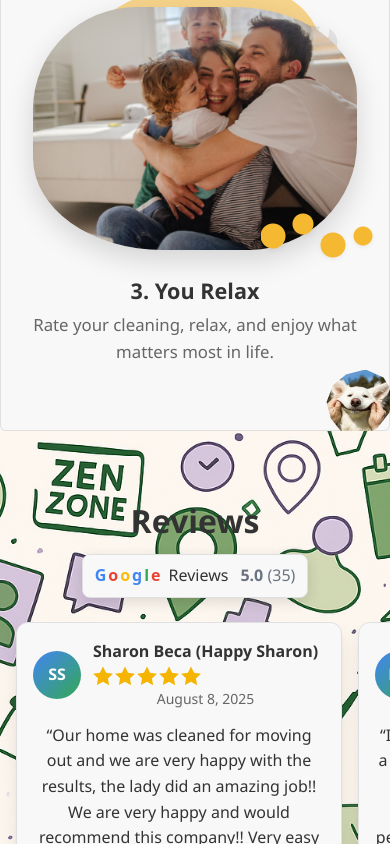
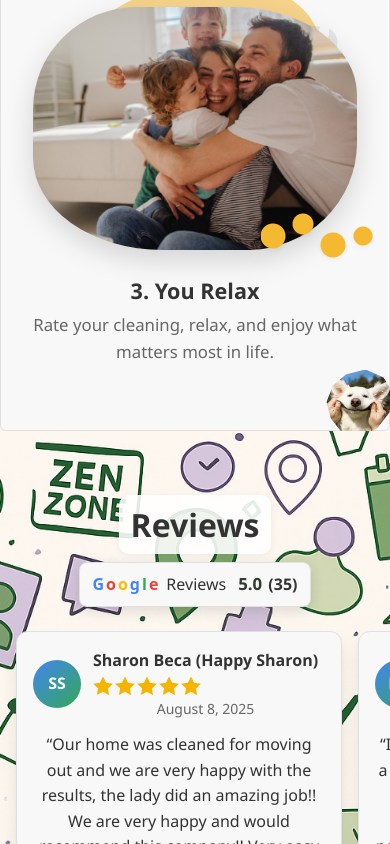
Before and after one commit to marinusdebeer/zen-zone-cleaning-website, a React (Create React App) app: page / in a window 390 px wide. Shown: the part 6289-7133 px from the top of the page. Built offline with nearby package versions, Linux system fonts and the light colour scheme.

Commit message:
emails re-enabled and added new image for book online

```diff
--- a/public/index.html
+++ b/public/index.html
@@ -93,26 +93,35 @@
         if (scriptsLoaded) return;
         scriptsLoaded = true;
 
-        const scripts = [
+        // Load in a strict sequence so EmailJS SDK is guaranteed before Email.js
+        const urls = [
           '%PUBLIC_URL%/js/Utilities.js',
           '%PUBLIC_URL%/js/Tracking.js',
           'https://cdn.jsdelivr.net/npm/emailjs-com@3/dist/email.min.js',
           '%PUBLIC_URL%/js/Email.js'
         ];
 
-        scripts.forEach(src => {
-          const script = document.createElement('script');
-          script.src = src;
-          script.async = true;
-          document.head.appendChild(script);
-        });
+        const loadSequential = (list) => {
+          if (!list.length) return;
+          const src = list.shift();
+          const s = document.createElement('script');
+          s.src = src;
+          // Ensure predictable execution order
+          s.async = false;
+          s.defer = false;
+          s.onload = () => loadSequential(list);
+          s.onerror = () => loadSequential(list); // do not block others
+          document.head.appendChild(s);
+        };
+        loadSequential(urls.slice());
       };
 
-      // Load on first interaction or after 3 seconds
+      // Load on first interaction, DOM ready, or after 3 seconds
       const events = ['mousedown', 'mousemove', 'keypress', 'scroll', 'touchstart'];
       events.forEach(event => {
         document.addEventListener(event, loadScripts, { once: true, passive: true });
       });
+      document.addEventListener('DOMContentLoaded', loadScripts, { once: true });
       setTimeout(loadScripts, 3000);
     </script>
   </head>
--- a/src/components/About.css
+++ b/src/components/About.css
@@ -34,7 +34,7 @@
   .about__title::after {
     width: 84px;
     height: 84px;
-    top: -48px;
+    top: -72px; /* raise moose on mobile so it doesn't cover the title */
   }
 }
 
--- a/src/components/BookingPage.js
+++ b/src/components/BookingPage.js
@@ -44,7 +44,7 @@ const BookingPage = () => {
   }, []);
 
   // Feature flag: temporarily disable emails
-  const ENABLE_EMAILS = false;
+  const ENABLE_EMAILS = true;
 
   // Prefill flag (?prefill=1) to auto-populate all fields for testing
   useEffect(() => {
--- a/src/components/Reviews.css
+++ b/src/components/Reviews.css
@@ -49,6 +49,17 @@
 .reviews__title {
   font-size: 2rem;
   margin: 0;
+  display: inline-block;
+  padding: 0.25rem 0.75rem;
+  border-radius: 10px;
+  background: rgba(255, 255, 255, 0.88);
+  box-shadow: 0 2px 10px rgba(0, 0, 0, 0.06);
+}
+
+/* Dark theme: use subtle translucent dark chip */
+[data-theme='dark'] .reviews .reviews__title {
+  background: rgba(0, 0, 0, 0.35);
+  box-shadow: none;
 }
 
 .reviews__actions {
@@ -57,8 +68,16 @@
   gap: 0.75rem;
 }
 .reviews__summary {
-  color: #6b7280;
+  color: var(--color-text);
   margin-left: 0.25rem;
+  font-weight: 700;
+}
+
+.reviews__summary strong {
+  color: var(--color-primary);
+  font-weight: 800;
+  font-size: 1.05rem;
+  margin-right: 2px;
 }
 
 .google-button {
--- a/src/components/Steps.js
+++ b/src/components/Steps.js
@@ -9,7 +9,7 @@ import './Faces.css';
 const Steps = () => {
   const steps = [
     {
-      image: `${process.env.PUBLIC_URL}/images/5.png`,
+      image: `${process.env.PUBLIC_URL}/images/book_online.png`,
       title: 'Book Online',
       description:
         'Customize and book your cleaning service online. 24hr cancellation policy.',
```
Also changed, not shown: public/images/book_online.png (added).
